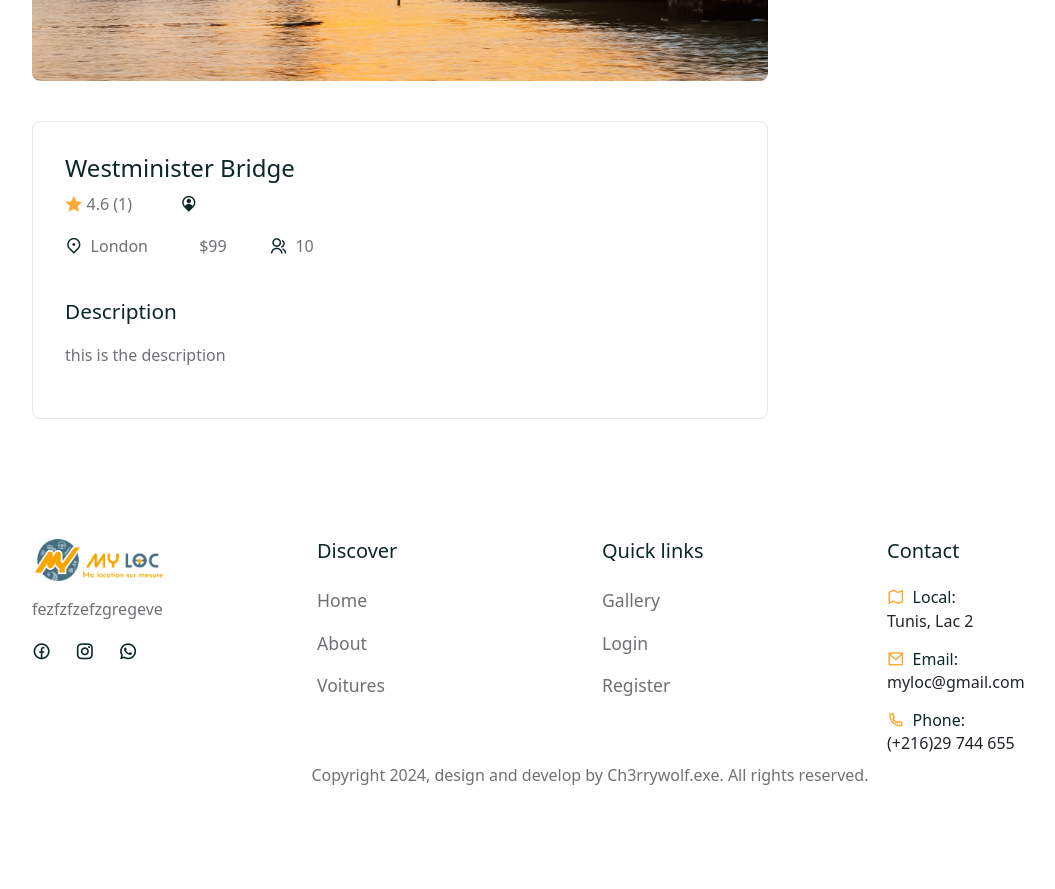
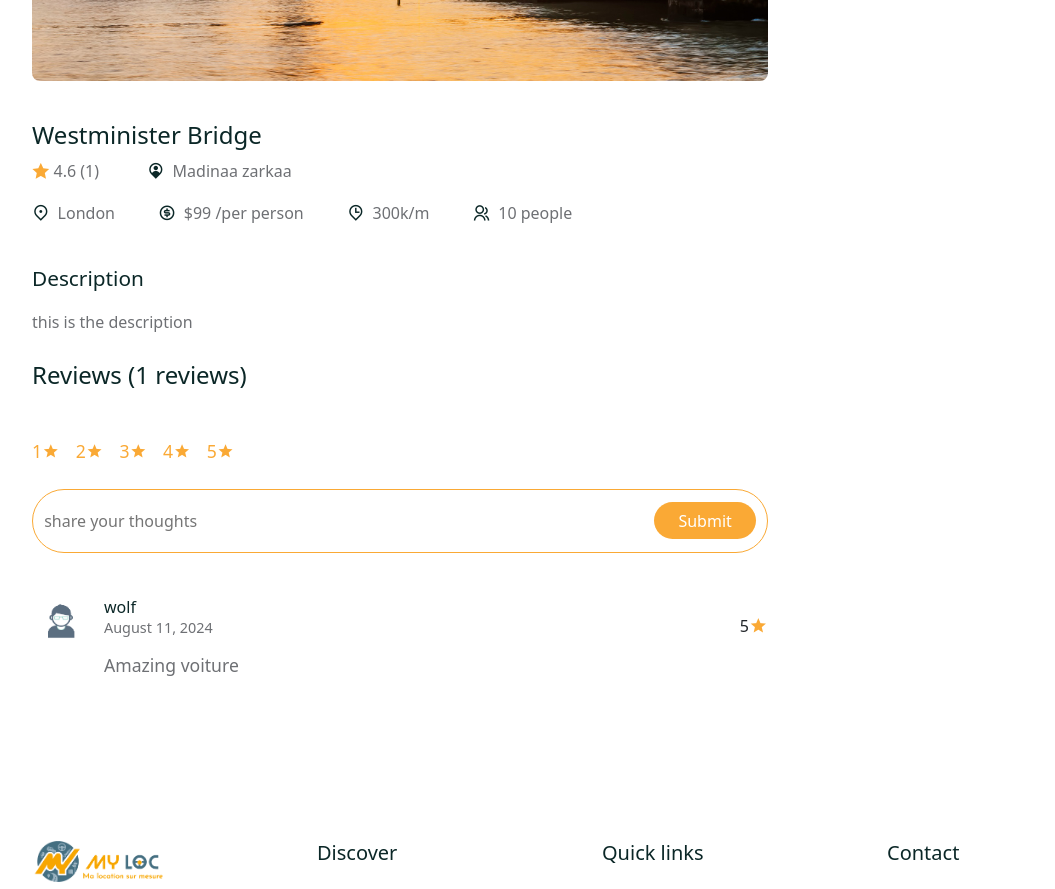
Before and after one commit to ch3rrywolf/Myloc-comparator, a React (Create React App) app in the folder frontend/: page /voitures/01 in a window 1280 px wide. Shown: the part 540-1429 px from the top of the page, without its empty margins (50-1105 px from the left). Before the commit the page ends 1373 px from the top, so only its background shows below. Built offline with nearby package versions, Linux system fonts and the light colour scheme; a web font is replaced by a local one.

Commit message:
[Front] Voiture-Details review and rating

```diff
--- a/frontend/src/assets/data/voitures.js
+++ b/frontend/src/assets/data/voitures.js
@@ -12,6 +12,7 @@
     title: "Westminister Bridge",
     city: "London",
     distance: 300,
+    address:"Madinaa zarkaa",
     price: 99,
     maxGroupSize: 10,
     desc: "this is the description",
--- a/frontend/src/pages/VoitureDetails.jsx
+++ b/frontend/src/pages/VoitureDetails.jsx
@@ -1,12 +1,15 @@
-import React from 'react';
+import React, {useRef, useState} from 'react';
 import "../styles/voiture-details.css";
 import { Container, Row, Col, Form, ListGroup } from 'reactstrap';
 import { useParams } from 'react-router-dom';
 import voitureData from "../assets/data/voitures"
 import calculateAvgRating from '../utils/avgRating';
+import avatar from "../assets/images/avatar.jpg";
 
 const VoitureDetails = () => {
   const {id} = useParams()
+  const reviewMsgRef = useParams();
+  const [voitureRating, setVoitureRating] = useState(null)
 
   const voiture = voitureData.find(voiture=> voiture.id === id)
 
@@ -14,6 +17,15 @@
   voiture;
 
   const {totalRating, avgRating} = calculateAvgRating(reviews)
+
+  const options = { day: "numeric", month: "long", year: "numeric"};
+
+  const submitHandler = e=>{
+    e.preventDefault()
+    const reviewText = reviewMsgRef.current.value;
+
+    // alert(`${reviewText} ${voitureRating}`);
+  }
 
   return (
     <>
@@ -43,12 +55,58 @@
                 </span>
                 </div>
                 <div className="voiture__extra-details">
-                  <span><i class="ri-map-pin-2-line"></i>{city}</span>
-                  <span><i class="ri-map-money-dollar-circle-line"></i>${price}</span>
-                  <span><i class="ri-group-line"></i>{maxGroupSize}</span>
+                  <span><i class="ri-map-pin-2-line"></i> {city}</span>
+                  <span><i class="ri-money-dollar-circle-line"></i> ${price} /per person</span>
+                  <span><i class="ri-map-pin-time-line"></i> {distance}k/m</span>
+                  <span><i class="ri-group-line"></i>{maxGroupSize} people</span>
                 </div>
                 <h5>Description</h5>
                 <p>{desc}</p>
+              </div>
+
+              <div className="voiture__reviews mt-4">
+                <h4>Reviews ({reviews?.length} reviews)</h4>
+                <Form onSubmit={submitHandler}>
+                  <div className="d-flex align-items-center gap-3 mb-4 rating__group">
+                    <span onClick={()=> setVoitureRating(1)}>1<i class="ri-star-s-fill"></i></span>
+                    <span onClick={()=> setVoitureRating(2)}>2<i class="ri-star-s-fill"></i></span>
+                    <span onClick={()=> setVoitureRating(3)}>3<i class="ri-star-s-fill"></i></span>
+                    <span onClick={()=> setVoitureRating(4)}>4<i class="ri-star-s-fill"></i></span>
+                    <span onClick={()=> setVoitureRating(5)}>5<i class="ri-star-s-fill"></i></span>
+                  </div>
+                  <div className="review__input">
+                    <input type="text" ref={reviewMsgRef} placeholder="share your thoughts" required />
+                    <button className="btn primary__btn text-white" type="submit">
+                      Submit
+                    </button>
+                  </div>
+                </Form>
+                <ListGroup className="user__reviews">
+                  {
+                    reviews?.map(review=>(
+                      <div className="review__item">
+                        <img src={avatar} alt="" />
+
+                        <div className="w-100">
+                          <div className="d-flex align-items-center justify-content-between">
+                            <div>
+                              <h5>wolf</h5>
+                              <p>
+                                {new Date("08-11-2024").toLocaleDateString(
+                                  "en-US", options
+                                )}
+                              </p>
+                            </div>
+                            <span className="d-flex align-items-center">
+                              5<i class="ri-star-s-fill"></i>
+                            </span>
+                          </div>
+                          <h6>Amazing voiture</h6>
+                        </div>
+                      </div>
+                    ))
+                  }
+                </ListGroup>
               </div>
 
             </div>
--- a/frontend/src/styles/voiture-details.css
+++ b/frontend/src/styles/voiture-details.css
@@ -4,7 +4,7 @@
     margin-bottom: 2.5rem;
 }
 
-.voiture__info {
+.voiture__info .voiture__reviews {
     border-radius: 0.5rem;
     border: 1px solid rgb(229, 231, 235);
     padding: 2rem;
@@ -45,3 +45,77 @@
     font-size: 1rem;
     color: var(--text-color);
 }
+
+.rating__group span {
+    font-size: 1.1rem;
+    display: flex;
+    align-items: center;
+    color: var(--secondary-color);
+    cursor: pointer;
+}
+
+.voiture__reviews h4 {
+    margin-bottom: 3rem;
+}
+
+.review__input{
+    display: flex;
+    align-items: center;
+    justify-content: space-between;
+    width: 100%;
+    padding: 0.7rem;
+    border-radius: 2rem;
+    border: 1px solid var(--secondary-color);
+}
+
+.review__input input {
+    width: 100%;
+    padding: 0.5rem 0;
+    border: none;
+}
+
+.review__input input:focus {
+    outline: none;
+}
+
+.review__item {
+    display: flex;
+    align-items: center;
+    column-gap: 1rem;
+    margin-bottom: 2rem;
+}
+
+.review__item img {
+    width: 3.5rem;
+    height: 3.5rem;
+    border-radius: 50px;
+    object-fit: cover;
+}
+
+.user__reviews {
+    margin-top: 2.5rem;
+}
+
+.review__item h5 {
+    font-size: 1rem;
+    margin-bottom: 0;
+}
+
+.review__item p {
+    font-size: 0.9rem;
+    color: var(--text-color);
+}
+
+.review__item h6 {
+    font-size: 1.1rem;
+    color: var(--text-color);
+}
+
+.review__item span i{
+    font-size: 1.2rem;
+    color: var(--secondary-color);
+}
+
+.review__item span{
+    font-weight: 500;
+}
```
